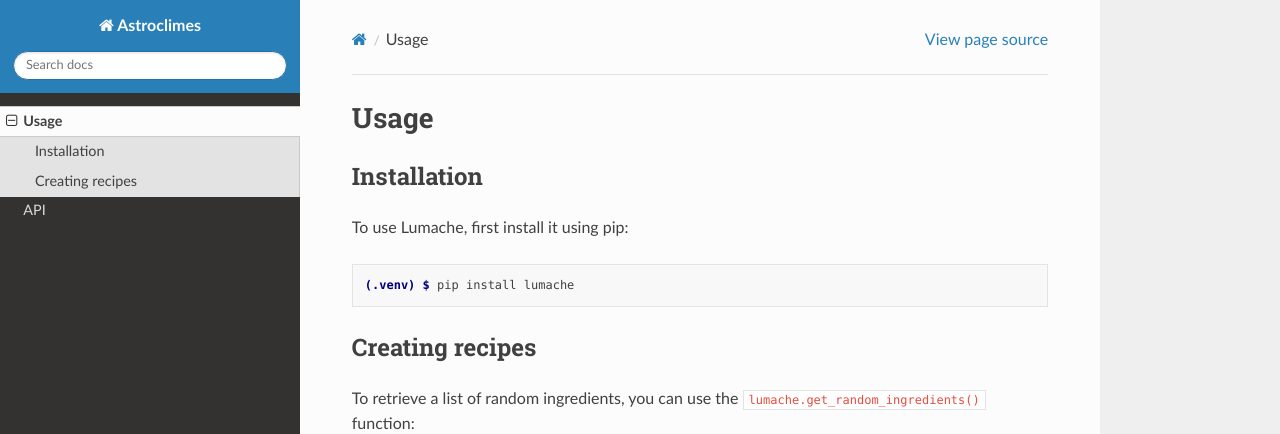
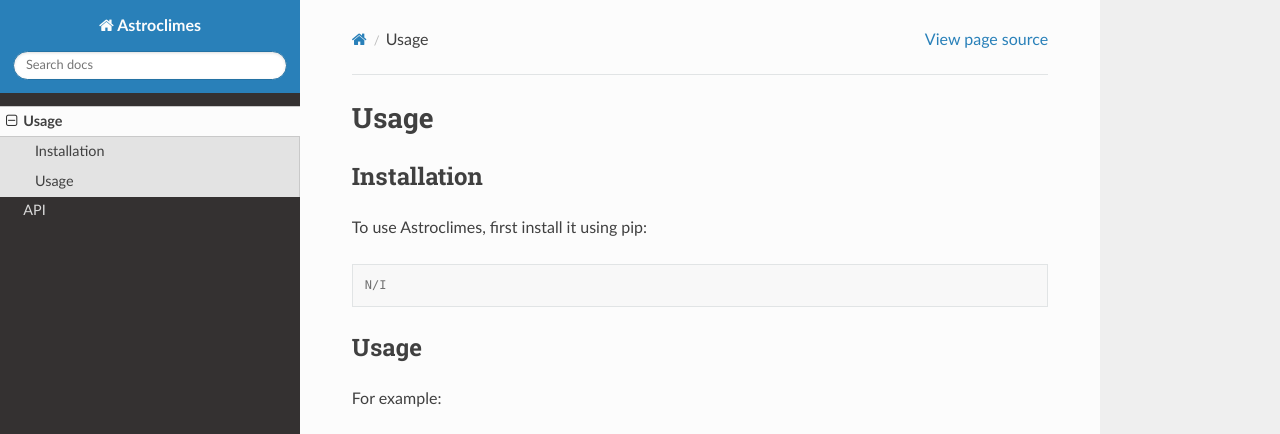
Before and after one commit to MarceloAron/Astroclimes, a Sphinx documentation site: the page built from docs/source/usage.rst, in a window 1280 px wide and 1095 px high. Shown: the top 434 px of the window. Built offline with Sphinx 7.4.7 and the Read the Docs theme 3.1.0, drawn with Linux system fonts in a browser that asks for light colours; some of the changed text lies outside the part shown.

Commit message:
Update usage.rst

```diff
--- a/docs/source/usage.rst
+++ b/docs/source/usage.rst
@@ -6,28 +6,16 @@
 Installation
 ------------
 
-To use Lumache, first install it using pip:
+To use Astroclimes, first install it using pip:
 
 .. code-block:: console
 
-   (.venv) $ pip install lumache
+   N/I
 
-Creating recipes
+Usage
 ----------------
-
-To retrieve a list of random ingredients,
-you can use the ``lumache.get_random_ingredients()`` function:
-
-.. autofunction:: lumache.get_random_ingredients
-
-The ``kind`` parameter should be either ``"meat"``, ``"fish"``,
-or ``"veggies"``. Otherwise, :py:func:`lumache.get_random_ingredients`
-will raise an exception.
-
-.. autoexception:: lumache.InvalidKindError
 
 For example:
 
->>> import lumache
->>> lumache.get_random_ingredients()
-['shells', 'gorgonzola', 'parsley']
+>>>
+>>>
```
